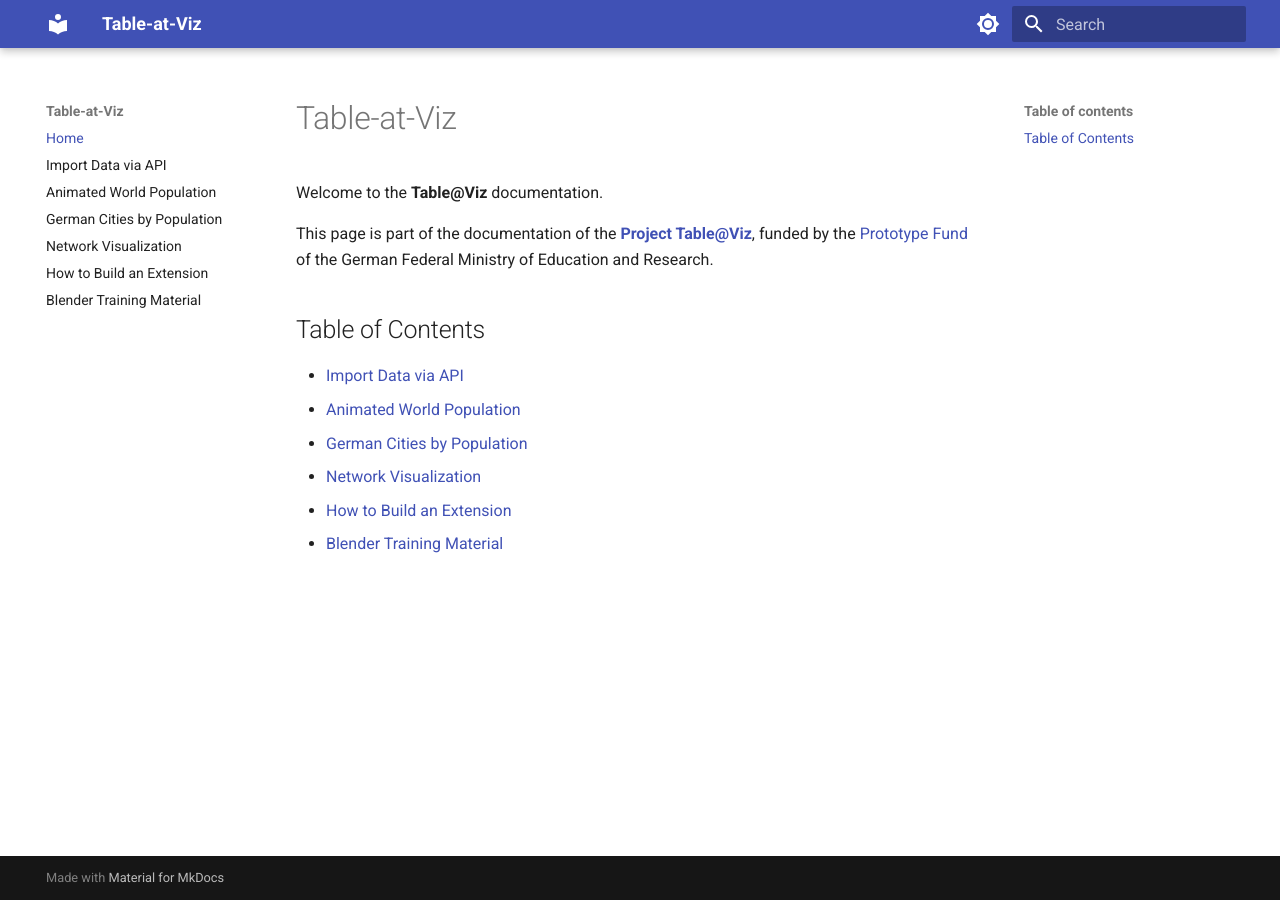
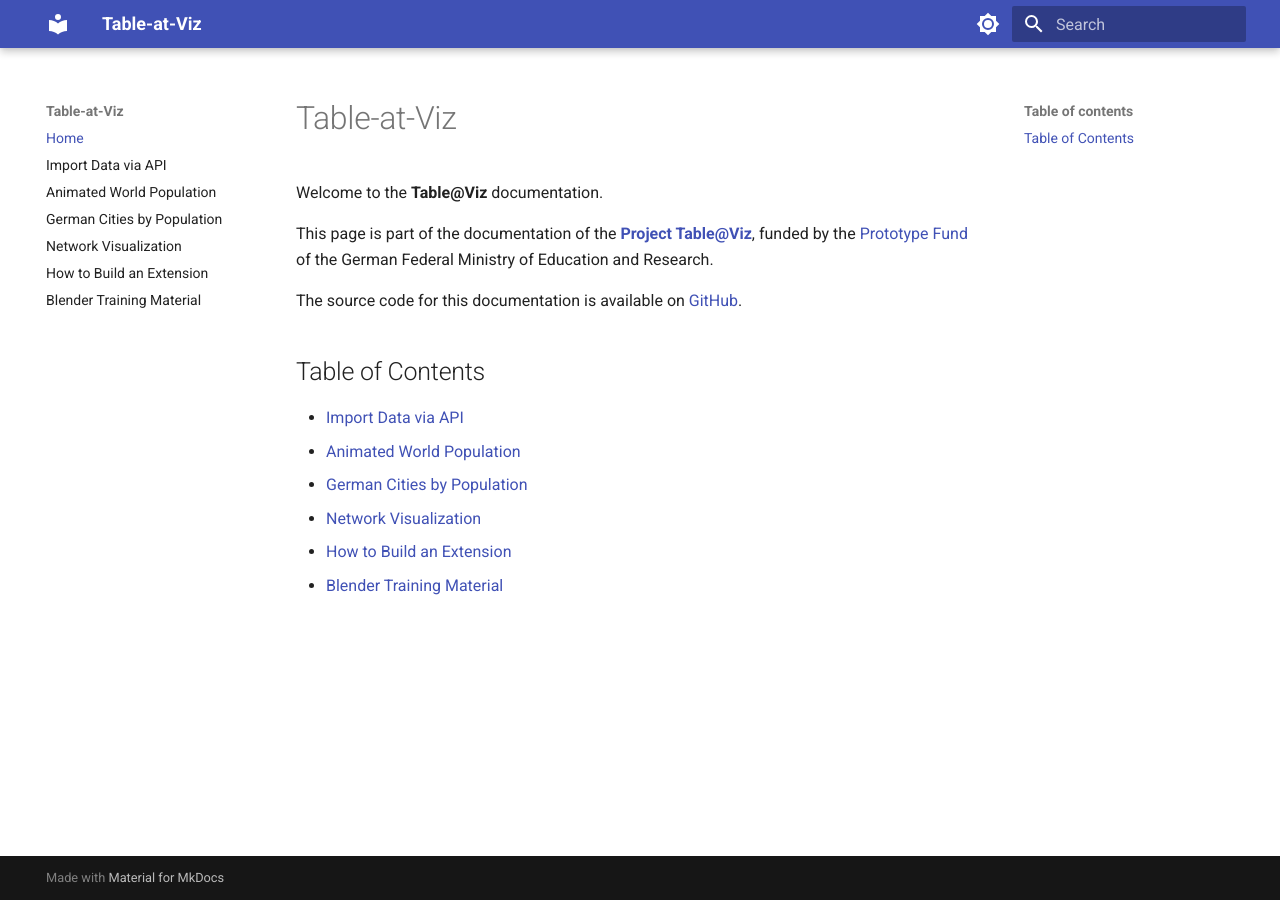
Before and after one commit to kolibril13/Table-at-Viz, an MkDocs documentation site: the page built from docs/index.md, in a window 1280 px wide. Built offline with MkDocs 1.6.1 and Material for MkDocs 9.7.7, drawn with Linux system fonts in a browser that asks for light colours.

Commit message:
add github link

```diff
--- a/docs/index.md
+++ b/docs/index.md
@@ -8,6 +8,8 @@
 
 This page is part of the documentation of the [**Project Table@Viz**](https://www.prototypefund.de/projects/table-viz), funded by the [Prototype Fund](https://www.prototypefund.de/) of the German Federal Ministry of Education and Research.
 
+The source code for this documentation is available on [GitHub](https://github.com/kolibril13/Table-at-Viz).
+
 ## Table of Contents
 
 - [Import Data via API](import-data.md)
```
